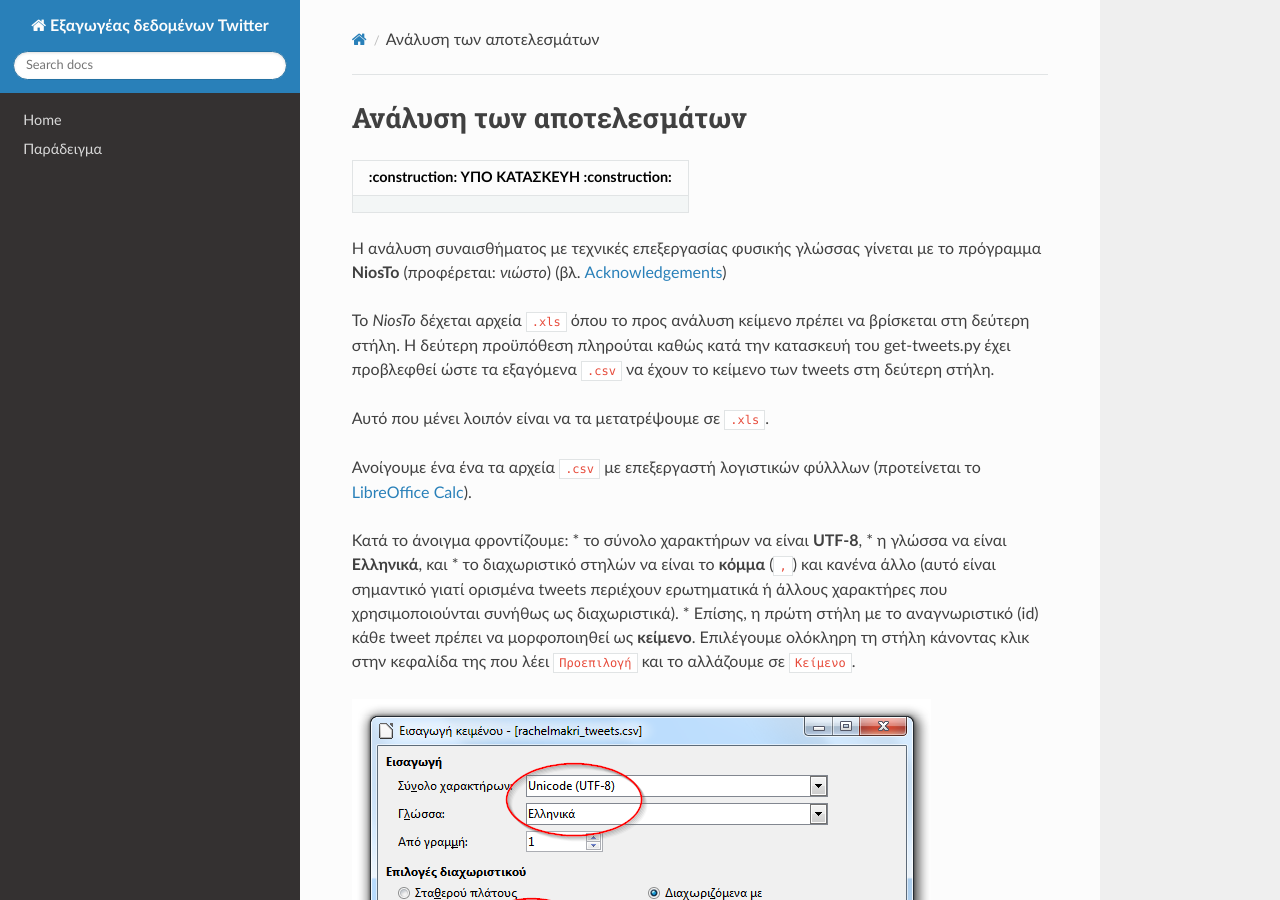
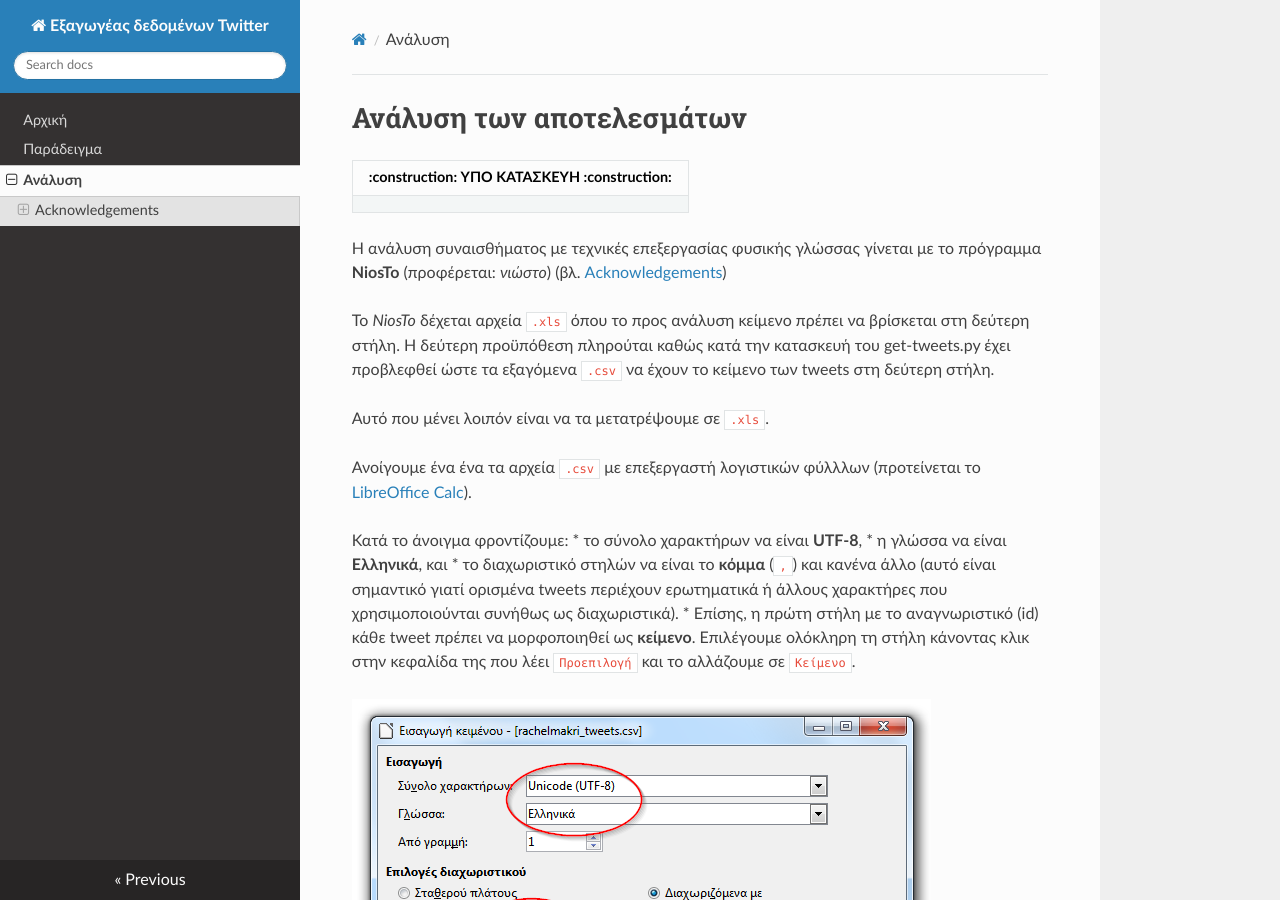
Before and after one commit to Protonotarios/get-tweets, an MkDocs documentation site: the page built from docs/Παράδειγμα/README2.md, in a window 1280 px wide and 900 px high. Built offline with MkDocs 1.6.1, drawn with Linux system fonts in a browser that asks for light colours; nearby versions of some CDN libraries; old or Windows-style settings are respelled for this version of MkDocs; part of the change alters nothing that is shown.

Commit message:
Δοκιμή

```diff
--- a/mkdocs.yml
+++ b/mkdocs.yml
@@ -1,5 +1,6 @@
 site_name: Εξαγωγέας δεδομένων Twitter
 pages:
-- Home: index.md
+- Αρχική: README.md
 - Παράδειγμα: Παράδειγμα/README.md
+- Ανάλυση: Παράδειγμα/README2.md
 theme: readthedocs
```
Also changed, not shown: docs/README.md (renamed from README.md).
